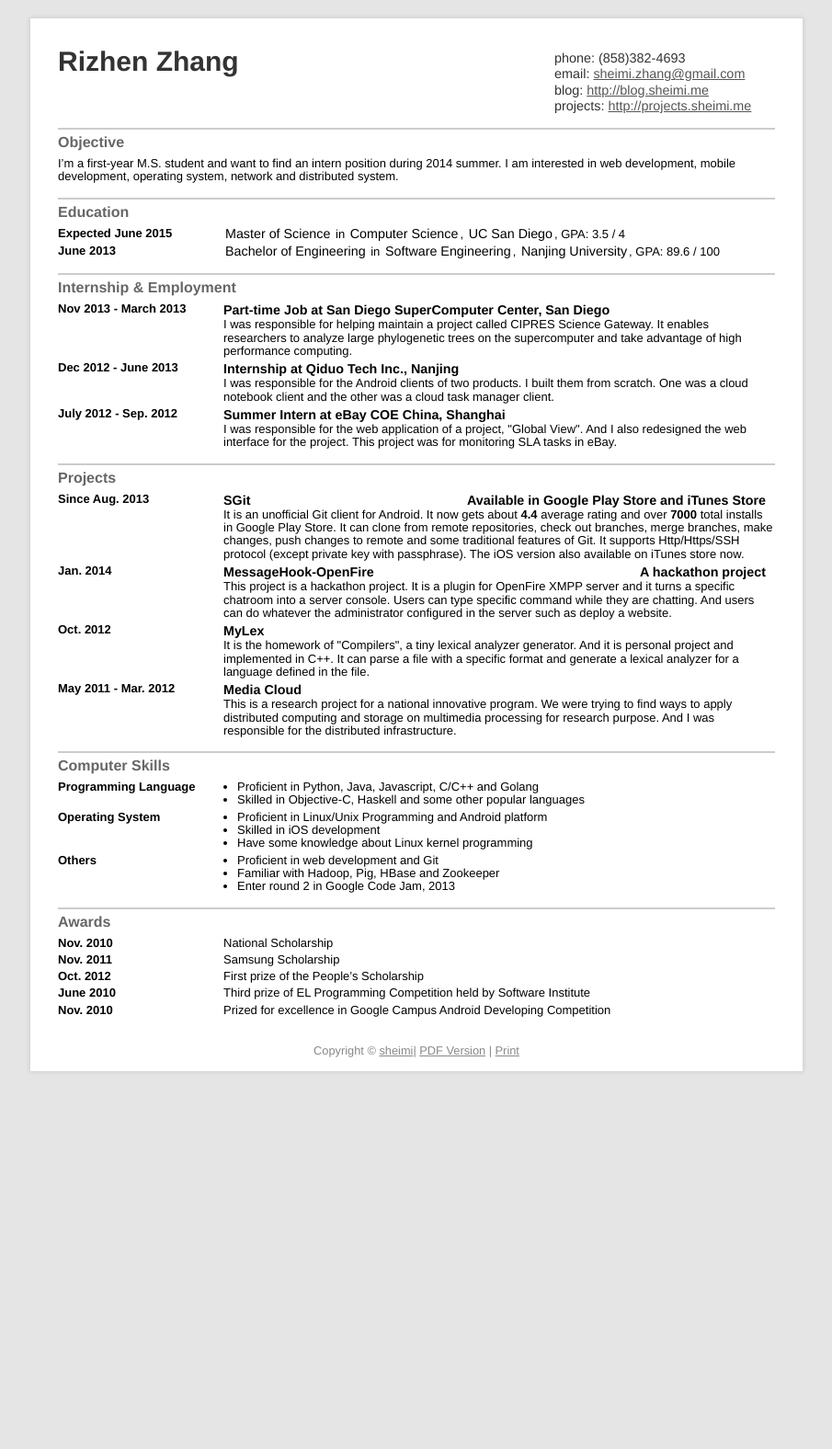
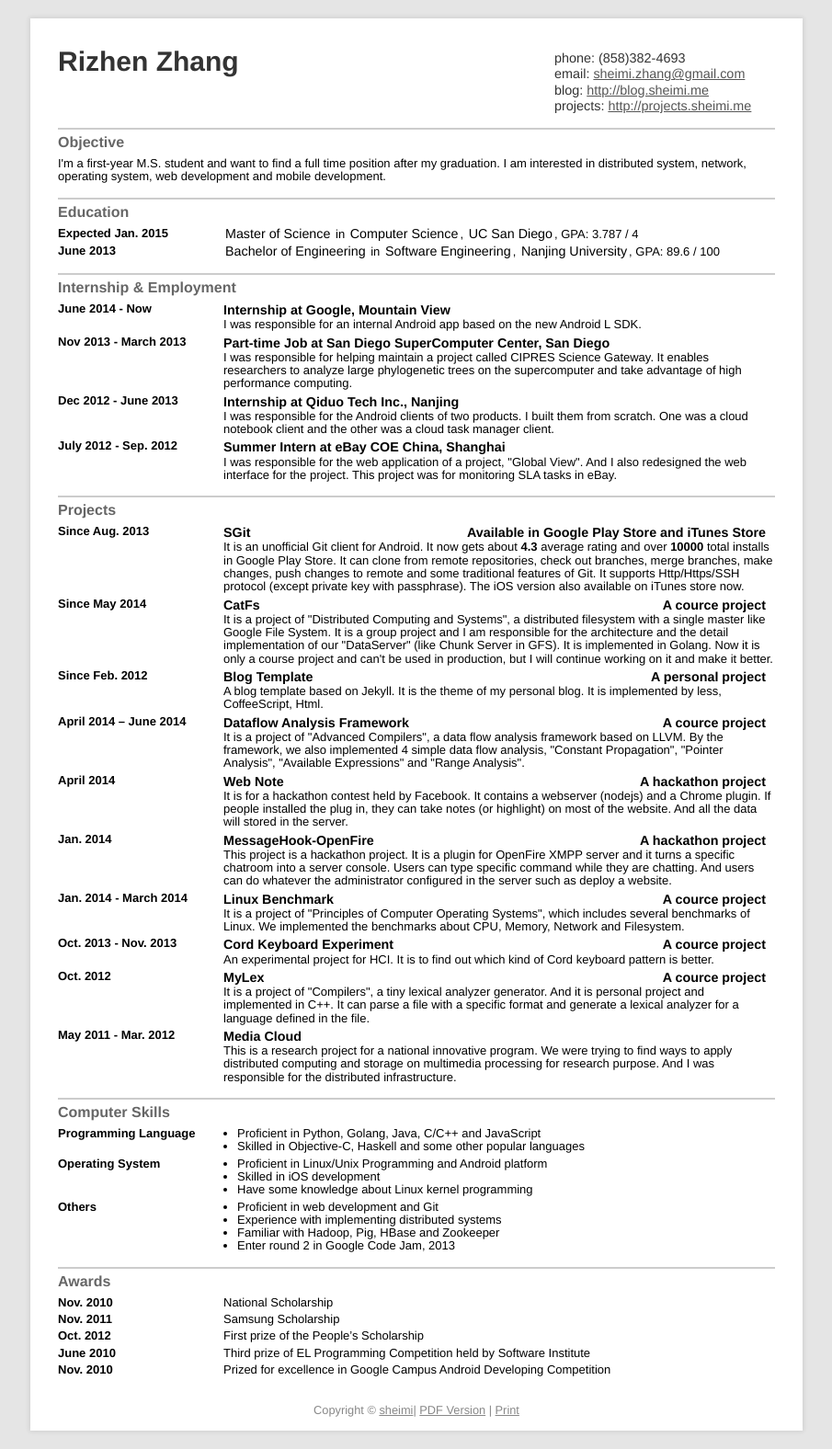
Before and after one commit to sheimi/resume-template, a Jekyll site: the page built from index.html, in a window 1280 px wide. Shown: the whole page at 92% size, without its empty margins (187-1092 px from the left). Built offline with Jekyll 4.4.1, drawn with Linux system fonts in a browser that asks for light colours; Markdown is read by kramdown in place of the engine named in the settings; before the commit the page ends 1185 px from its top, so only the background shows below that.

Commit message:
update my resume

```diff
--- a/_data/education.yml
+++ b/_data/education.yml
@@ -1,6 +1,6 @@
 - school: UC San Diego
-  degree_time: Expected June 2015
-  gpa: 3.5 / 4
+  degree_time: Expected Jan. 2015
+  gpa: 3.787 / 4
   degree_name: Master of Science
   degree_major: Computer Science
 
--- a/_data/jobs.yml
+++ b/_data/jobs.yml
@@ -1,3 +1,8 @@
+- title: Internship at Google, Mountain View
+  time: June 2014 - Now
+  des: I was responsible for an internal Android app based on the
+       new Android L SDK.
+
 - title: Part-time Job at San Diego SuperComputer Center, San Diego
   time: Nov 2013 - March 2013
   des: I was responsible for helping maintain a project called CIPRES
--- a/_data/meta.yml
+++ b/_data/meta.yml
@@ -10,6 +10,6 @@ owner:
   projects: http://projects.sheimi.me
   phone: (858)382-4693
 
-objective: I’m a first-year M.S. student and want to find an intern position
-           during 2014 summer. I am interested in web development, mobile
-           development, operating system, network and distributed system.
+objective: I'm a first-year M.S. student and want to find a full time position
+           after my graduation. I am interested in distributed system, network,
+           operating system, web development and mobile development.
--- a/_data/projects.yml
+++ b/_data/projects.yml
@@ -1,13 +1,47 @@
 - name: SGit
   more: Available in Google Play Store and iTunes Store
   time: Since Aug. 2013
-  des: It is an unofficial Git client for Android. It now gets about <b>4.4</b>
-       average rating and over <b>7000</b> total installs in Google Play Store.
+  des: It is an unofficial Git client for Android. It now gets about <b>4.3</b>
+       average rating and over <b>10000</b> total installs in Google Play Store.
        It can clone from remote repositories, check out branches, merge
        branches, make changes, push changes to remote and some traditional
        features of Git. It supports Http/Https/SSH protocol
        (except private key with passphrase). The iOS version also
        available on iTunes store now.
+
+- name: CatFs
+  more: A cource project
+  time: Since May 2014
+  des: It is a project of "Distributed Computing and Systems",
+       a distributed filesystem with a single master like Google
+       File System. It is a group project and I am responsible for
+       the architecture and the detail implementation of our
+       "DataServer" (like Chunk Server in GFS). It is implemented
+       in Golang. Now it is only a course project and can't be
+       used in production, but I will continue working on it
+       and make it better.
+
+- name: Blog Template
+  more: A personal project
+  time: Since Feb. 2012
+  des: A blog template based on Jekyll. It is the theme of my personal
+       blog. It is implemented by less, CoffeeScript, Html.
+
+- name: Dataflow Analysis Framework
+  more: A cource project
+  time: April 2014 – June 2014
+  des: It is a project of "Advanced Compilers", a data flow analysis
+       framework based on LLVM. By the framework, we also implemented
+       4 simple data flow analysis, "Constant Propagation", "Pointer
+       Analysis", "Available Expressions" and "Range Analysis".
+
+- name: Web Note
+  more: A hackathon project
+  time: April 2014
+  des: It is for a hackathon contest held by Facebook. It contains a
+       webserver (nodejs) and a Chrome plugin. If people installed the plug in,
+       they can take notes (or highlight) on most of the website.
+       And all the data will stored in the server.
 
 - name: MessageHook-OpenFire
   more: A hackathon project
@@ -18,9 +52,23 @@
        chatting. And users can do whatever the administrator configured
        in the server such as deploy a website.
 
+- name: Linux Benchmark
+  more: A cource project
+  time: Jan. 2014 - March 2014
+  des: It is a project of "Principles of Computer Operating Systems",
+       which includes several benchmarks of Linux. We implemented
+       the benchmarks about CPU, Memory, Network and Filesystem.
+
+- name: Cord Keyboard Experiment
+  more: A cource project
+  time: Oct. 2013 - Nov. 2013
+  des: An experimental project for HCI. It is to find out which kind
+       of Cord keyboard pattern is better.
+
 - name: MyLex
   time: Oct. 2012
-  des: It is the homework of "Compilers", a tiny lexical analyzer generator.
+  more: A cource project
+  des: It is a project of "Compilers", a tiny lexical analyzer generator.
        And it is personal project and implemented in C++. It can parse a
        file with a specific format and generate a lexical analyzer for a
        language defined in the file.
--- a/_data/skills.yml
+++ b/_data/skills.yml
@@ -1,6 +1,6 @@
 - name: Programming Language
   items:
-    - Proficient in Python, Java, Javascript, C/C++ and Golang
+    - Proficient in Python, Golang, Java, C/C++ and JavaScript
     - Skilled in Objective-C, Haskell and some other popular languages
 
 - name: Operating System
@@ -12,5 +12,6 @@
 - name: Others
   items:
     - Proficient in web development and Git
+    - Experience with implementing distributed systems
     - Familiar with Hadoop, Pig, HBase and Zookeeper
     - Enter round 2 in Google Code Jam, 2013
```
